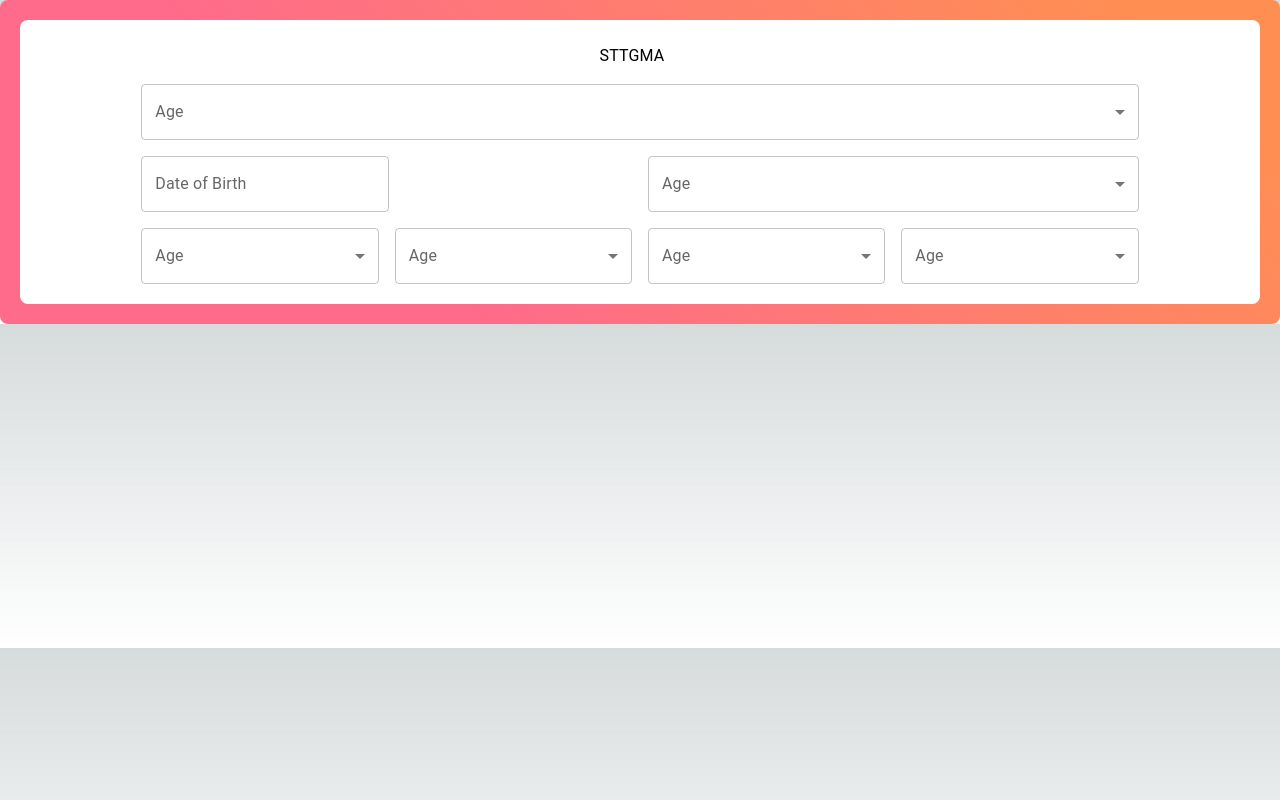
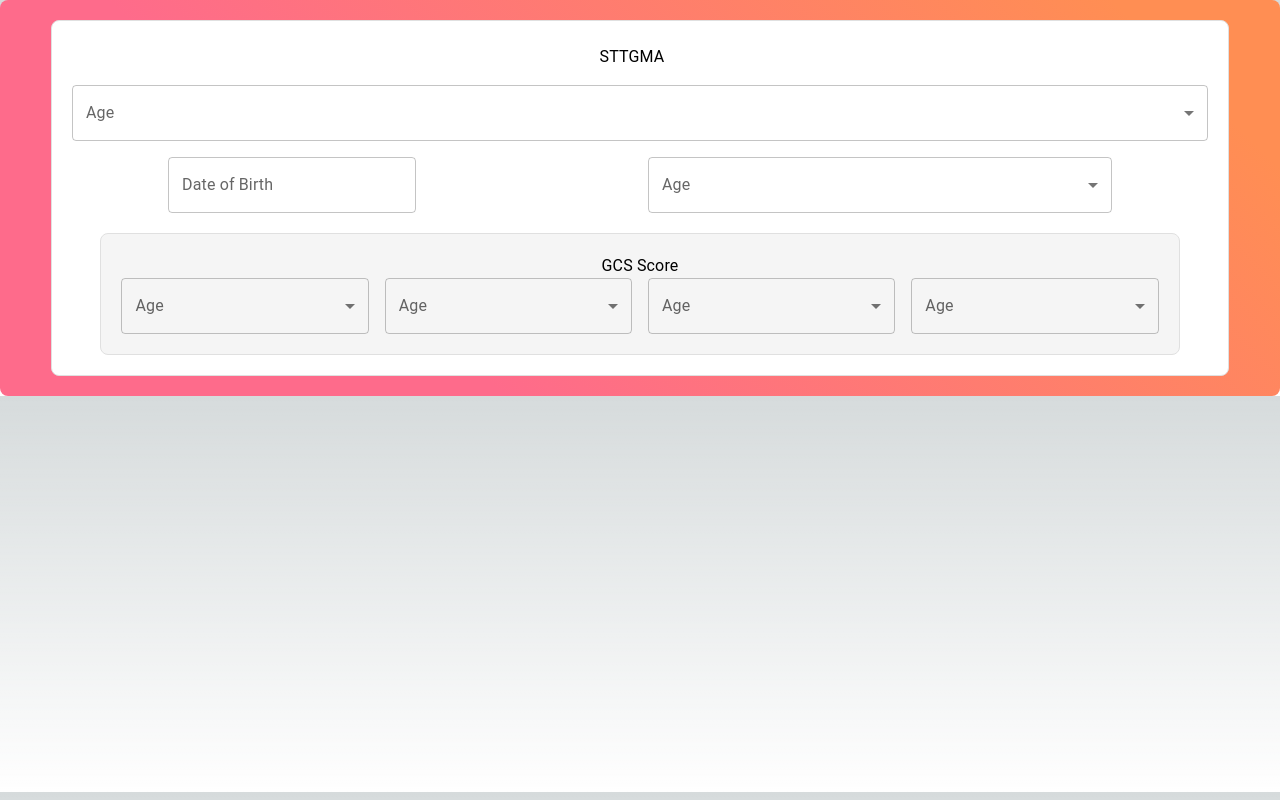
Before and after one commit to m-irfan-arshad/medtel-sttgma-ui, a Next.js app in the folder capybara/: page / in a window 1280 px wide. Built offline with nearby package versions, Linux system fonts and the light colour scheme.

Commit message:
rudamentary interface

```diff
--- a/capybara/src/app/StyledBox.jsx
+++ b/capybara/src/app/StyledBox.jsx
@@ -6,15 +6,11 @@ export default function StyledBox(props) {
   return (
     <Box
       sx={{
-        backgroundColor: 'white',
+        border: '1px solid #E0E0E0',
+        backgroundColor: props.backgroundColor || 'white',
         padding: '20px',
-        maxWidth: {
-          xs: '550px',
-          sm: '900px',
-          md: '1200px',
-          lg: '1300px',
-          xl: '1400px',
-        },
+        width: '95%',
+        height: '95%',
         margin: '0 auto',
         borderRadius: '8px',
       }}
--- a/capybara/src/app/page.js
+++ b/capybara/src/app/page.js
@@ -8,6 +8,9 @@ import Grid from '@mui/material/Grid';
 import Typography from '@mui/material/Typography';
 import Box from '@mui/material/Box';
 import StyledBox from './StyledBox';
+
+import Card from '@mui/material/Card';
+import CardContent from '@mui/material/CardContent';
 
 
 
@@ -29,7 +32,7 @@ export default function Home() {
         <Grid xs={10} style={{ marginTop: '20px' }}>
           <Typography align="center"> STTGMA </Typography>
         </Grid>
-        <Grid item xs={10}>
+        <Grid item xs={12}>
           <BasicSelect> </BasicSelect>
         </Grid>
         <Grid item xs={5}>
@@ -38,21 +41,39 @@ export default function Home() {
         <Grid item xs={5}>
           <BasicSelect> </BasicSelect>
         </Grid>
+      </Grid>
 
-        <Grid item xs={2.5}>
+      <Grid container justifyContent="center" alignItems="center">
+      <Box sx={{ paddingTop: '20px', width: '100%'}}>
+        <StyledBox backgroundColor="#F5F5F5">
+            <Grid xs={12} style={{ mar: '10px' }}>
+              <Typography align="center"> GCS Score </Typography>
+            </Grid>
+
+        <Grid container spacing = {2} justifyContent = "center">
+            <Grid item xs={3}>
                   <BasicSelect> </BasicSelect>
                 </Grid>
-        <Grid item xs={2.5}>
+                <Grid item xs={3}>
                   <BasicSelect> </BasicSelect>
                 </Grid>
-        <Grid item xs={2.5}>
+                <Grid item xs={3}>
                   <BasicSelect> </BasicSelect>
                 </Grid>
-        <Grid item xs={2.5}>
+                <Grid item xs={3}>
                   <BasicSelect> </BasicSelect>
                 </Grid>
+            </Grid>
+
+        </StyledBox>
+        </Box>
 
       </Grid>
+
+
+
+
+
   </StyledBox>
 
 
```
Lines whose indentation alone changed are shown as unchanged.
